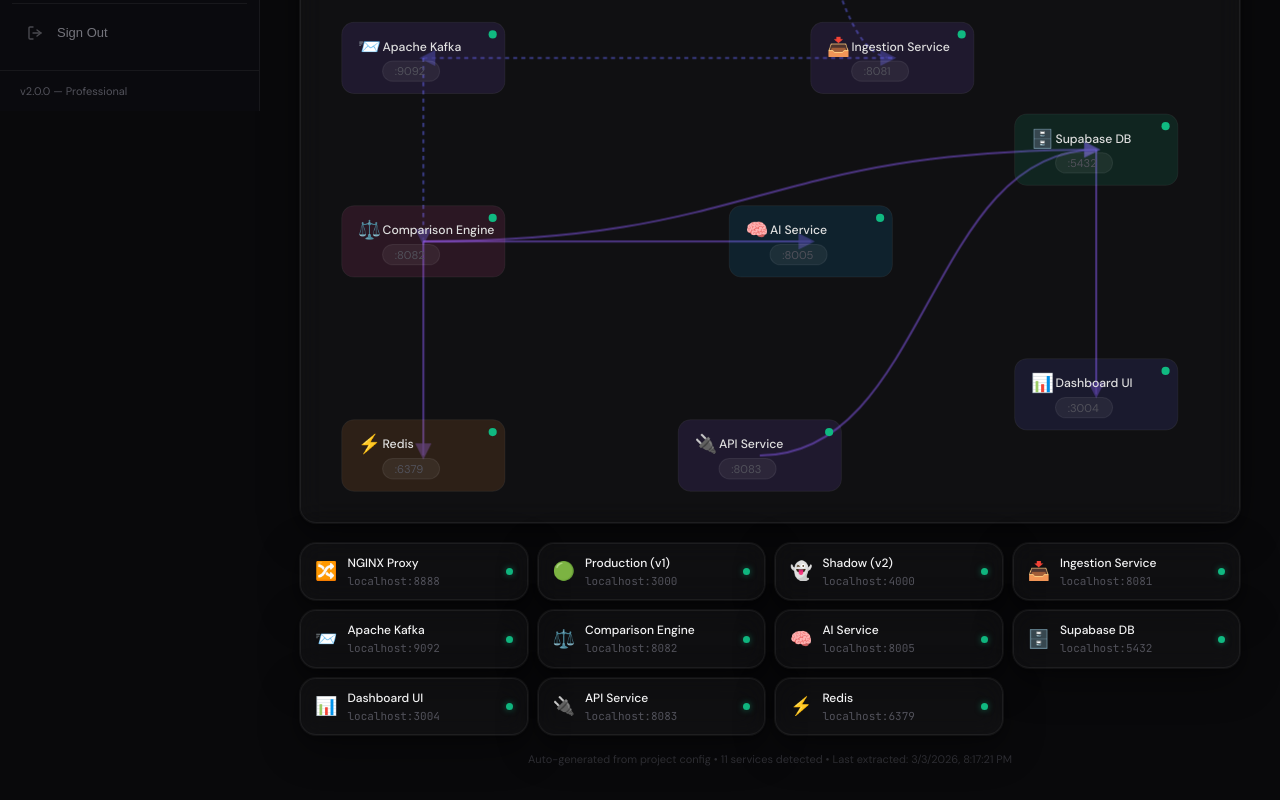
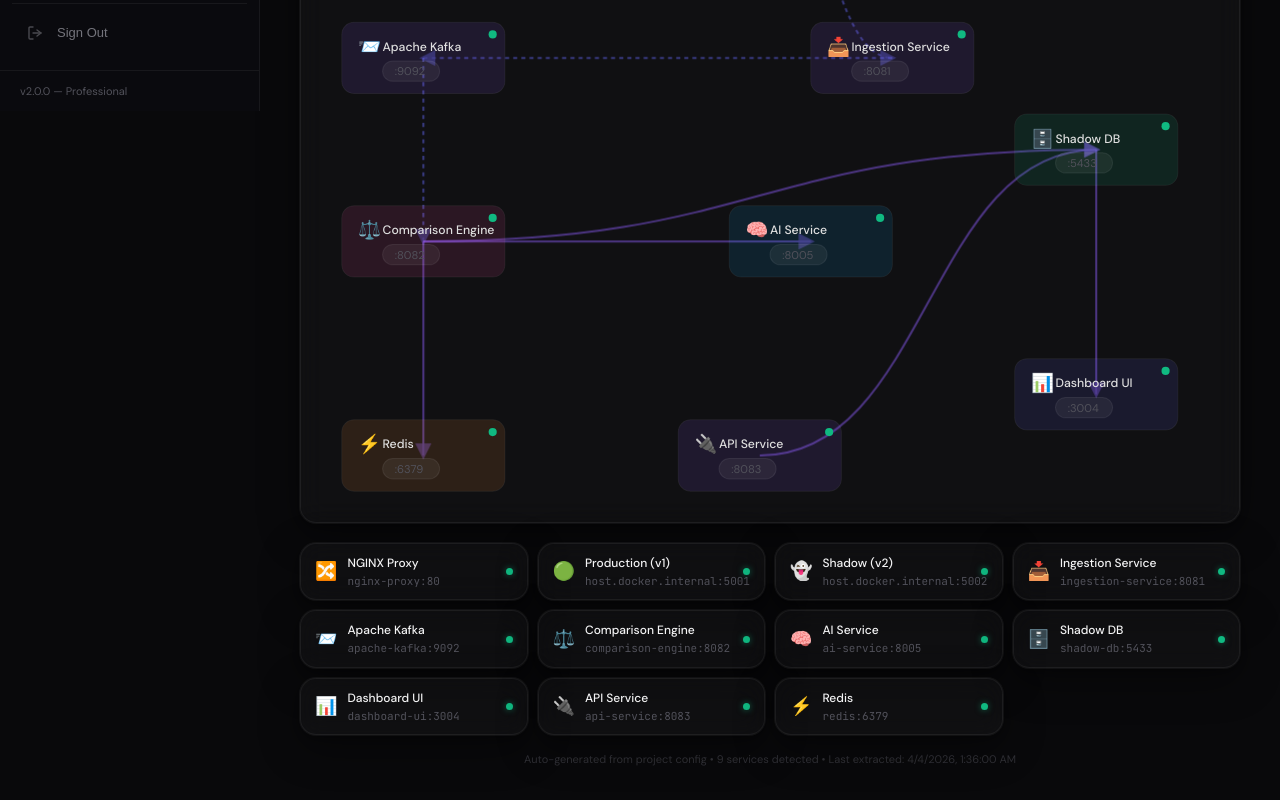
Before and after one commit to ayush1233/shadow-deploy, a React (Vite) app in the folder dashboard/: page /topology in a window 1280 px wide. Shown: the part 689-1489 px from the top of the page. Built offline with nearby package versions, Linux system fonts and the light colour scheme; sample sign-in values are in the browser's storage.

Commit message:
fix: update topology config with correct ports (5001/5002/80), fix service hostnames, rename Supabase to Shadow DB

```diff
--- a/dashboard/src/pages/TopologyPage.tsx
+++ b/dashboard/src/pages/TopologyPage.tsx
@@ -52,7 +52,7 @@
     { id: 'kafka', label: 'Apache Kafka', port: topoConfig.kafkaPort, icon: '📨', type: 'infra', desc: 'Event streaming broker', x: 40, y: 470 },
     { id: 'comparison', label: 'Comparison Engine', port: topoConfig.comparisonPort, icon: '⚖️', type: 'engine', desc: 'Joins & compares v1 vs v2', x: 40, y: 650 },
     { id: 'ai', label: 'AI Service', port: topoConfig.aiServicePort, icon: '🧠', type: 'ai', desc: 'Gemini semantic analysis', x: 420, y: 650 },
-    { id: 'supabase', label: 'Supabase DB', port: 5432, icon: '🗄️', type: 'database', desc: 'PostgreSQL + Auth', x: 700, y: 560 },
+    { id: 'supabase', label: 'Shadow DB', port: 5433, icon: '🗄️', type: 'database', desc: 'PostgreSQL for comparison results', x: 700, y: 560 },
     { id: 'dashboard', label: 'Dashboard UI', port: topoConfig.dashboardPort, icon: '📊', type: 'dashboard', desc: 'React monitoring dashboard', x: 700, y: 800 },
     { id: 'api', label: 'API Service', port: topoConfig.apiServicePort, icon: '🔌', type: 'infra', desc: 'REST API for dashboard', x: 370, y: 860 },
 ];
@@ -303,7 +303,7 @@
                                 <div style={{ fontSize: 18 }}>{node.icon}</div>
                                 <div style={{ flex: 1, minWidth: 0 }}>
                                     <div style={{ fontSize: 12, fontWeight: 500, color: 'var(--text-primary)', whiteSpace: 'nowrap', overflow: 'hidden', textOverflow: 'ellipsis' }}>{node.label}</div>
-                                    <div style={{ fontSize: 11, color: 'var(--text-muted)', marginTop: 1, fontFamily: 'var(--font-mono)' }}>localhost:{node.port}</div>
+                                    <div style={{ fontSize: 11, color: 'var(--text-muted)', marginTop: 1, fontFamily: 'var(--font-mono)' }}>{['prod', 'shadow'].includes(node.id) ? 'host.docker.internal' : node.id === 'client' ? '' : node.label.toLowerCase().replace(/\s+/g, '-')}:{node.port}</div>
                                 </div>
                                 <div style={{
                                     width: 7, height: 7, borderRadius: '50%', flexShrink: 0,
--- a/dashboard/src/topology-config.json
+++ b/dashboard/src/topology-config.json
@@ -1,9 +1,9 @@
 {
-  "_generatedAt": "2026-03-03T20:17:21.515Z",
+  "_generatedAt": "2026-04-04T01:36:00.000Z",
   "_source": "Extracted from nginx/nginx.conf and docker-compose.yml",
-  "prodPort": 3000,
-  "shadowPort": 4000,
-  "proxyPort": 8888,
+  "prodPort": 5001,
+  "shadowPort": 5002,
+  "proxyPort": 80,
   "kafkaPort": 9092,
   "zookeeperPort": 2181,
   "ingestionPort": 8081,
@@ -15,8 +15,6 @@
     "zookeeper",
     "kafka",
     "redis",
-    "prometheus",
-    "grafana",
     "nginx-proxy",
     "ingestion-service",
     "comparison-engine",
```
